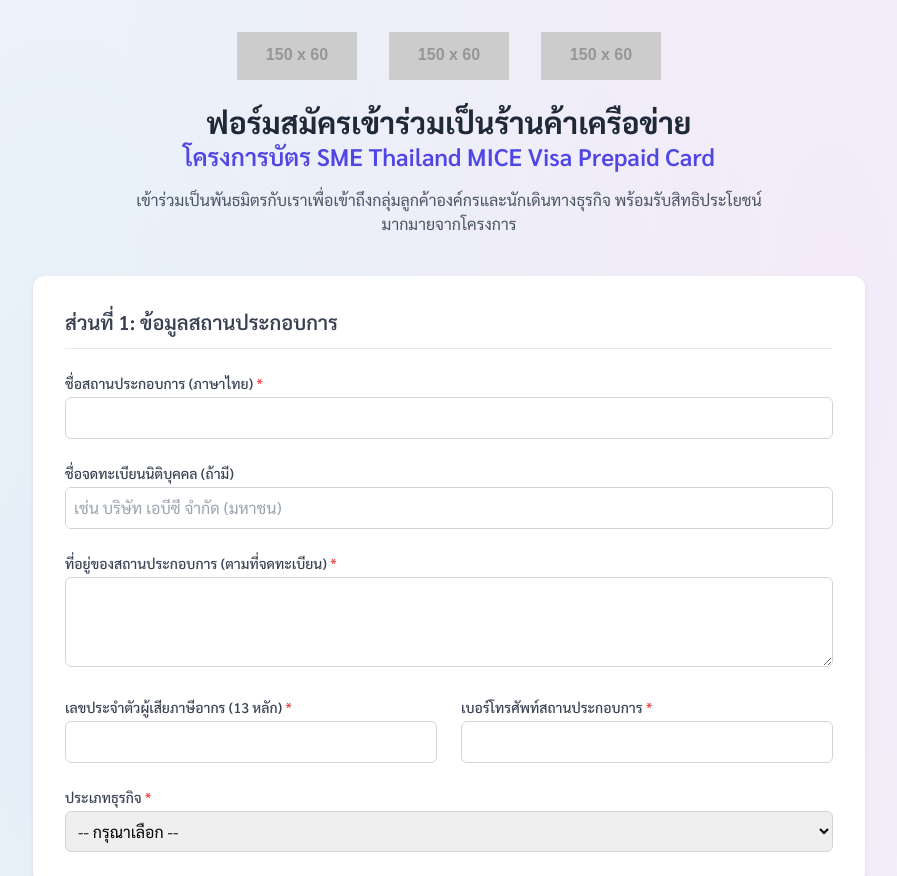
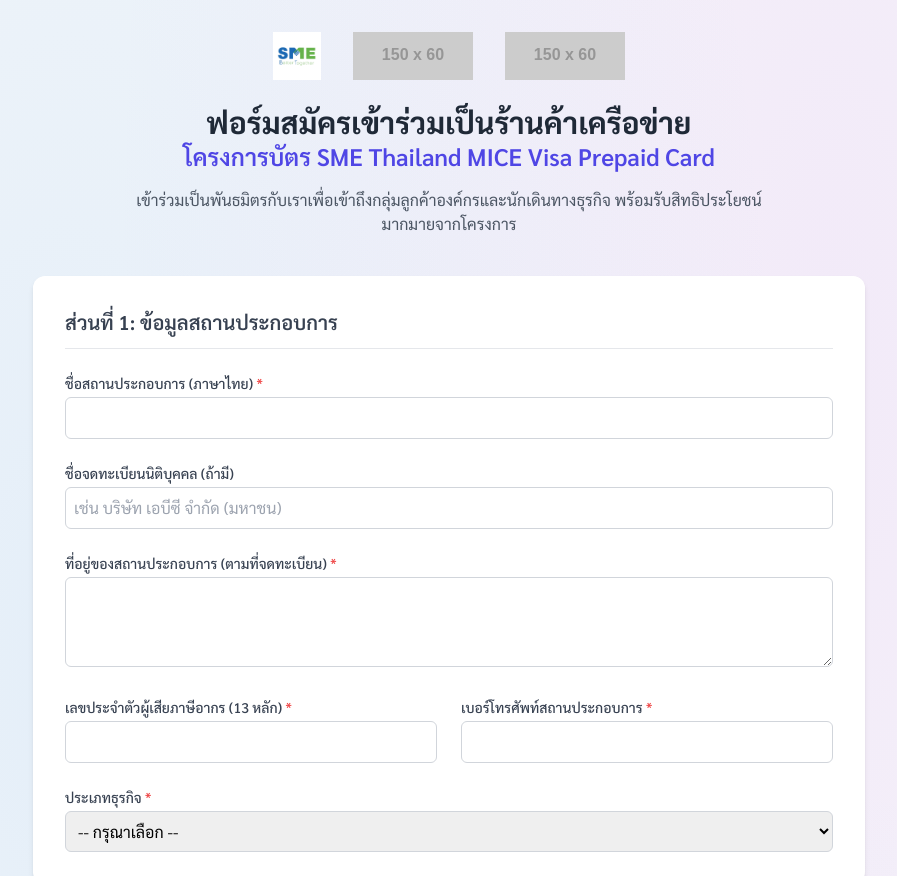
Before and after one commit to pongwarajantee/sme-mice-merchant-onboarding, a plain HTML site: page index.html in a window 1280 px wide. Shown: the top 876 px of the page, without its empty margins (191-1088 px from the left). Drawn offline with nearby package versions, Linux system fonts and the light colour scheme; placeholder pictures from the web are drawn by us.

Commit message:
Update index.html

```diff
--- a/index.html
+++ b/index.html
@@ -80,7 +80,7 @@
         <header class="text-center mb-10">
             <div class="flex justify-center items-center space-x-4 md:space-x-8 mb-6">
                 <!-- Placeholder for Logos -->
-                <img src="https://placehold.co/150x60/CBD5E0/334155?text=SME+Thailand" alt="โลโก้ สมาพันธ์เอสเอ็มอีไทย" class="h-10 md:h-12 object-contain">
+                <img src="images/SME Better Together Logo.jpg" alt="โลโก้ สมาพันธ์เอสเอ็มอีไทย" class="h-10 md:h-12 object-contain">
                 <img src="https://placehold.co/150x60/CBD5E0/334155?text=TCEB" alt="โลโก้ TCEB" class="h-10 md:h-12 object-contain">
                 <img src="https://placehold.co/150x60/CBD5E0/334155?text=VISA" alt="โลโก้ VISA" class="h-10 md:h-12 object-contain">
             </div>
```
